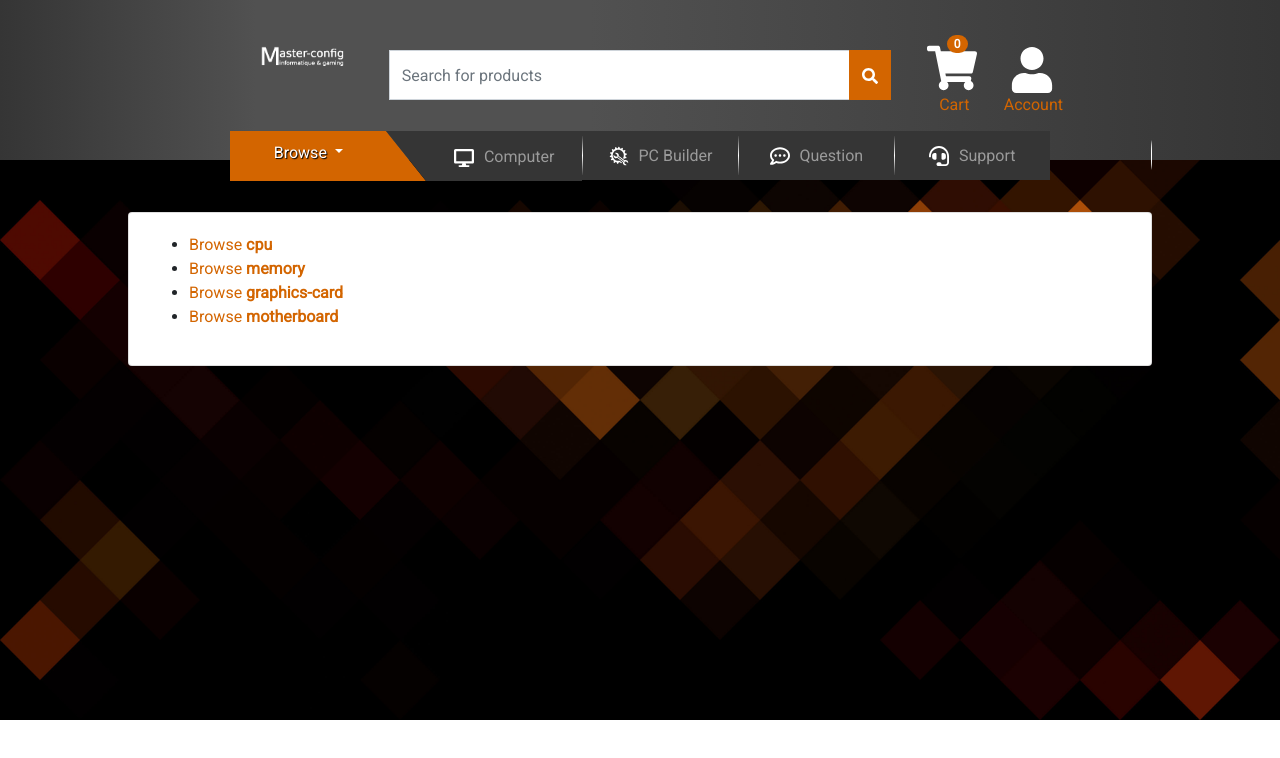
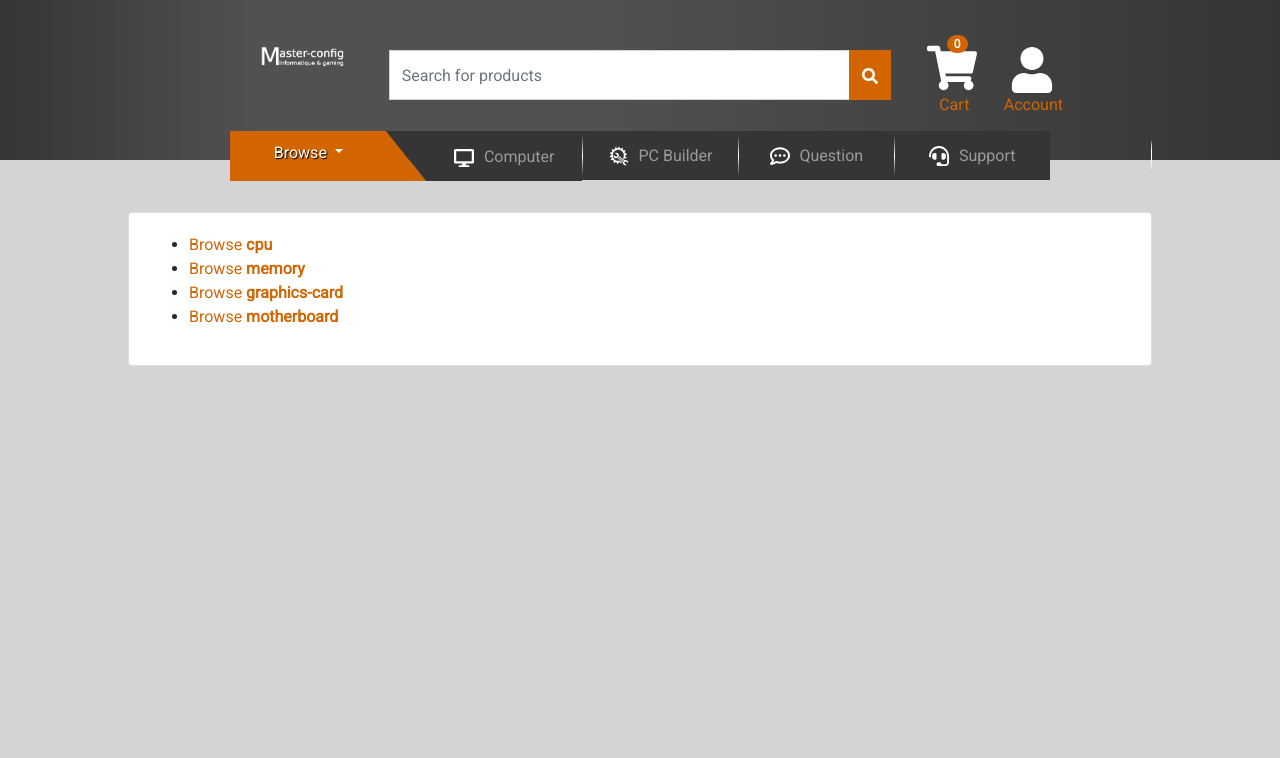
Before and after one commit to mteterel/e-commerce, a React (Create React App) app in the folder client/: page / in a window 1280 px wide. Shown: the top 758 px of the page. Built offline with nearby package versions, Linux system fonts and the light colour scheme.

Commit message:
styles update

```diff
--- a/client/src/styles/omega.scss
+++ b/client/src/styles/omega.scss
@@ -6,7 +6,8 @@ $secondary: #161616;
 $font-family-sans-serif: "Roboto", sans-serif;
 
 body {
-  background-image: url("../assets/bg.jpg");
+  // background-image: url("../assets/bg.jpg");
+  background-color: #d4d4d4!important;
   background-size: cover;
   background-position: 0 0;
   background-repeat: no-repeat;
```
